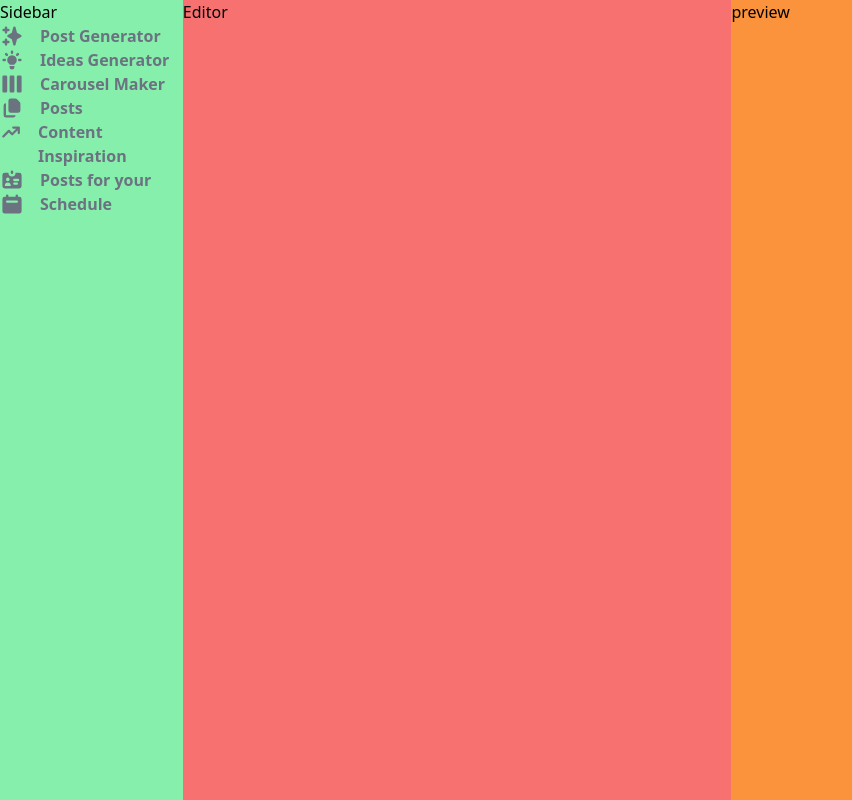
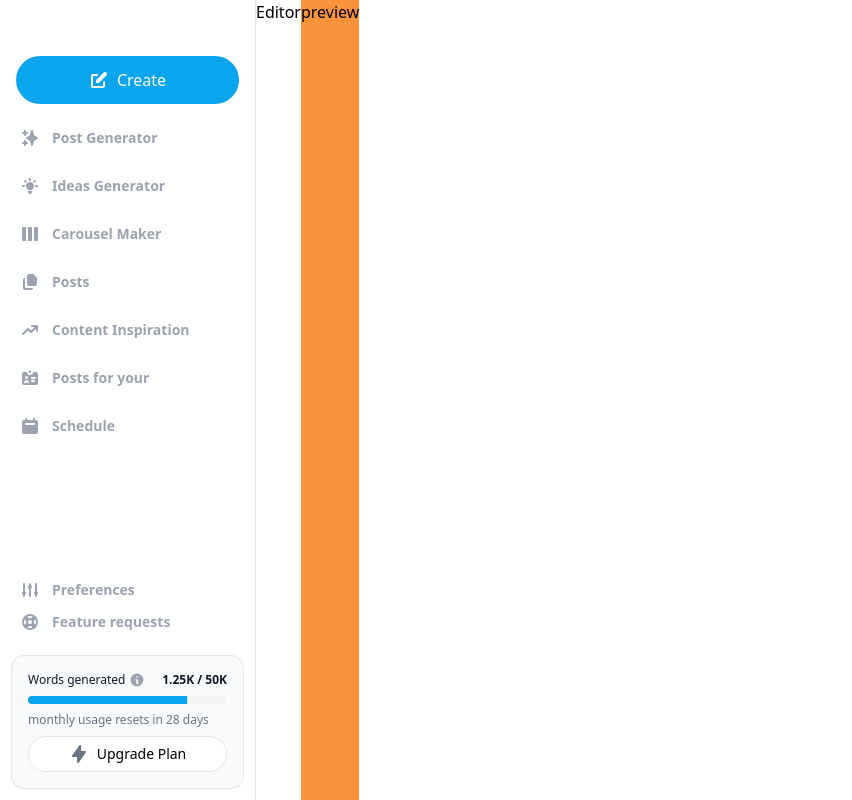
Before and after one commit to xenomech/kinda-scribe, a React (Vite) app: page / in a window 1280 px wide. Shown: the whole page, without its empty margins (0-852 px from the left). Built offline with nearby package versions, Linux system fonts and the light colour scheme.

Commit message:
feat: bare min sidebar

```diff
--- a/package.json
+++ b/package.json
@@ -15,6 +15,7 @@
     "@heroicons/react": "1.0.6",
     "@radix-ui/react-avatar": "^1.0.4",
     "@radix-ui/react-dropdown-menu": "^2.0.6",
+    "@radix-ui/react-progress": "^1.0.3",
     "@radix-ui/react-separator": "^1.0.3",
     "@radix-ui/react-slot": "^1.0.2",
     "@radix-ui/react-toggle": "^1.0.3",
@@ -30,6 +31,7 @@
   "devDependencies": {
     "@commitlint/cli": "^18.6.0",
     "@commitlint/config-conventional": "^18.6.0",
+    "@types/node": "^20.11.10",
     "@types/react": "^18.2.43",
     "@types/react-dom": "^18.2.17",
     "@typescript-eslint/eslint-plugin": "^6.14.0",
--- a/src/components/compounds/editor.tsx
+++ b/src/components/compounds/editor.tsx
@@ -1,5 +1,5 @@
 const Editor = () => {
-  return <div className="bg-red-400 md:w-1/2">Editor</div>;
+  return <div className="">Editor</div>;
 };
 
 export default Editor;
--- a/src/components/compounds/preview.tsx
+++ b/src/components/compounds/preview.tsx
@@ -1,5 +1,5 @@
 const Preview = () => {
-  return <div className="bg-orange-400 md:w-1/2">preview</div>;
+  return <div className="bg-orange-400">preview</div>;
 };
 
 export default Preview;
--- a/src/components/compounds/sidebar.tsx
+++ b/src/components/compounds/sidebar.tsx
@@ -1,24 +1,59 @@
-import { PRIMARY_LINKS } from '@/configs';
+import { Button } from '@/components/ui/button';
+import { PRIMARY_LINKS, SECONDARY_LINKS } from '@/configs';
+import { PencilAltIcon } from '@heroicons/react/solid';
+import { UpgradePlanCard } from '../ui/upgrade-plan-card';
 
 const Sidebar = () => {
   return (
-    <div className="bg-green-300 md:w-1/6 md:h-screen">
-      Sidebar
-      <div>
+    <aside className="w-64 md:h-screen flex items-start flex-col border-r">
+      <div className="w-full px-4">
+        <div className="h-14 w-full "></div>
+        <Button
+          size="xl"
+          className="w-full flex items-center justify-center gap-2 text-base font-medium rounded-full"
+        >
+          <PencilAltIcon className="h-5 w-5" />
+          Create
+        </Button>
+      </div>
+      <div className="px-4 w-full h-full my-6">
+        <div className="pl-1 grow flex flex-col h-full justify-between items-start">
+          <div className="flex items-start justify-start flex-col gap-7">
             {PRIMARY_LINKS.map((item, index) => {
               return (
                 <a
-              className="flex gap-4 text-gray-500"
+                  className="text-sm font-semibold text-gray-600 transition-colors hover:text-gray-900 whitespace-nowrap group"
                   href={item.to}
                   key={index + 1}
                 >
-              <item.icon className="w-6 h-6" />
-              <span className="font-semibold">{item.label}</span>
+                  <div className="flex gap-3 items-center text-gray-400 group-hover:text-gray-500">
+                    <item.icon className="w-5 h-5 text-gray-400 transition-colors group-hover:text-gray-500" />
+                    {item.label}
+                  </div>
+                </a>
+              );
+            })}
+          </div>
+          <div className="flex items-start justify-start flex-col gap-3">
+            {SECONDARY_LINKS.map((item, index) => {
+              return (
+                <a
+                  className="text-sm font-semibold text-gray-600 transition-colors hover:text-gray-900 whitespace-nowrap group"
+                  href={item.to}
+                  key={index + 1}
+                >
+                  <div className="flex gap-3 items-center text-gray-400 group-hover:text-gray-500">
+                    <item.icon className="w-5 h-5 text-gray-400 transition-colors group-hover:text-gray-500" />
+                    {item.label}
+                  </div>
                 </a>
               );
             })}
           </div>
         </div>
+      </div>
+      <UpgradePlanCard />
+    </aside>
   );
 };
 
--- a/src/components/ui/button.tsx
+++ b/src/components/ui/button.tsx
@@ -14,7 +14,7 @@ const buttonVariants = cva(
     variants: {
       variant: {
         default:
-          'bg-neutral-900 text-neutral-50 hover:bg-neutral-900/90 dark:bg-neutral-50 dark:text-neutral-900 dark:hover:bg-neutral-50/90',
+          'bg-primary text-neutral-50 hover:bg-primary/90 dark:bg-neutral-50 dark:text-neutral-900 dark:hover:bg-neutral-50/90',
         destructive:
           'bg-red-500 text-neutral-50 hover:bg-red-500/90 dark:bg-red-900 dark:text-neutral-50 dark:hover:bg-red-900/90',
         outline:
@@ -30,6 +30,7 @@ const buttonVariants = cva(
         sm: 'h-9 rounded-md px-3',
         lg: 'h-11 rounded-md px-8',
         icon: 'h-10 w-10',
+        xl: 'px-6 py-3',
       },
     },
     defaultVariants: {
--- a/src/components/ui/card.tsx
+++ /dev/null
@@ -1,79 +0,0 @@
-import * as React from "react"
-
-import { cn } from "@/lib/utils"
-
-const Card = React.forwardRef<
-  HTMLDivElement,
-  React.HTMLAttributes<HTMLDivElement>
->(({ className, ...props }, ref) => (
-  <div
-    ref={ref}
-    className={cn(
-      "rounded-lg border border-neutral-200 bg-white text-neutral-950 shadow-sm dark:border-neutral-800 dark:bg-neutral-950 dark:text-neutral-50",
-      className
-    )}
-    {...props}
-  />
-))
-Card.displayName = "Card"
-
-const CardHeader = React.forwardRef<
-  HTMLDivElement,
-  React.HTMLAttributes<HTMLDivElement>
->(({ className, ...props }, ref) => (
-  <div
-    ref={ref}
-    className={cn("flex flex-col space-y-1.5 p-6", className)}
-    {...props}
-  />
-))
-CardHeader.displayName = "CardHeader"
-
-const CardTitle = React.forwardRef<
-  HTMLParagraphElement,
-  React.HTMLAttributes<HTMLHeadingElement>
->(({ className, ...props }, ref) => (
-  <h3
-    ref={ref}
-    className={cn(
-      "text-2xl font-semibold leading-none tracking-tight",
-      className
-    )}
-    {...props}
-  />
-))
-CardTitle.displayName = "CardTitle"
-
-const CardDescription = React.forwardRef<
-  HTMLParagraphElement,
-  React.HTMLAttributes<HTMLParagraphElement>
->(({ className, ...props }, ref) => (
-  <p
-    ref={ref}
-    className={cn("text-sm text-neutral-500 dark:text-neutral-400", className)}
-    {...props}
-  />
-))
-CardDescription.displayName = "CardDescription"
-
-const CardContent = React.forwardRef<
-  HTMLDivElement,
-  React.HTMLAttributes<HTMLDivElement>
->(({ className, ...props }, ref) => (
-  <div ref={ref} className={cn("p-6 pt-0", className)} {...props} />
-))
-CardContent.displayName = "CardContent"
-
-const CardFooter = React.forwardRef<
-  HTMLDivElement,
-  React.HTMLAttributes<HTMLDivElement>
->(({ className, ...props }, ref) => (
-  <div
-    ref={ref}
-    className={cn("flex items-center p-6 pt-0", className)}
-    {...props}
-  />
-))
-CardFooter.displayName = "CardFooter"
-
-export { Card, CardHeader, CardFooter, CardTitle, CardDescription, CardContent }
--- /dev/null
+++ b/src/components/ui/progress.tsx
@@ -0,0 +1,26 @@
+import * as ProgressPrimitive from '@radix-ui/react-progress';
+import * as React from 'react';
+
+import { cn } from '@/lib/utils';
+
+const Progress = React.forwardRef<
+  React.ElementRef<typeof ProgressPrimitive.Root>,
+  React.ComponentPropsWithoutRef<typeof ProgressPrimitive.Root>
+>(({ className, value, ...props }, ref) => (
+  <ProgressPrimitive.Root
+    ref={ref}
+    className={cn(
+      'relative h-4 w-full overflow-hidden rounded-full bg-neutral-100 dark:bg-neutral-800',
+      className
+    )}
+    {...props}
+  >
+    <ProgressPrimitive.Indicator
+      className="h-full w-full flex-1 bg-primary transition-all dark:bg-neutral-50"
+      style={{ transform: `translateX(-${100 - (value || 0)}%)` }}
+    />
+  </ProgressPrimitive.Root>
+));
+Progress.displayName = ProgressPrimitive.Root.displayName;
+
+export { Progress };
--- /dev/null
+++ b/src/components/ui/upgrade-plan-card.tsx
@@ -0,0 +1,38 @@
+import {
+  InformationCircleIcon,
+  LightningBoltIcon,
+} from '@heroicons/react/solid';
+import { Button } from './button';
+import { Progress } from './progress';
+
+export const UpgradePlanCard = () => {
+  return (
+    <div className="px-3 pb-3 w-full">
+      <div className="p-4 shadow-xs bg-gray-50 rounded-xl ring-1 ring-gray-200">
+        <div className="flex items-center justify-between gap-3">
+          <div className="flex items-center flex-1 gap-1">
+            <span className="text-xs font-medium text-gray-900">
+              Words generated
+            </span>
+            <InformationCircleIcon className="w-4 h-4 text-gray-400 transition-all duration-150 cursor-pointer hover:text-gray-600" />
+          </div>
+          <span className="text-xs font-semibold text-gray-900">
+            1.25K / 50K
+          </span>
+        </div>
+        <Progress className="h-2 mt-2" value={80} />
+        <span className="block mt-2 text-xs font-medium text-gray-500">
+          monthly usage resets in 28 days
+        </span>
+        <Button
+          className="w-full rounded-full mt-2 gap-2"
+          variant="outline"
+          size="sm"
+        >
+          <LightningBoltIcon className="w-5 h-5 text-gray-500" />
+          Upgrade Plan
+        </Button>
+      </div>
+    </div>
+  );
+};
--- a/src/configs/index.ts
+++ b/src/configs/index.ts
@@ -1,19 +1,21 @@
 import {
+  AdjustmentsIcon,
   CalendarIcon,
   DocumentDuplicateIcon,
   IdentificationIcon,
   LightBulbIcon,
   SparklesIcon,
+  SupportIcon,
   TrendingUpIcon,
   ViewBoardsIcon,
 } from '@heroicons/react/solid';
 import React from 'react';
-export interface PRIMARY_LINK_INTERFACE {
+export interface LINK_INTERFACE {
   label: string;
   icon: (props: React.SVGProps<SVGSVGElement>) => JSX.Element;
   to: string;
 }
-export const PRIMARY_LINKS: PRIMARY_LINK_INTERFACE[] = [
+export const PRIMARY_LINKS: LINK_INTERFACE[] = [
   {
     label: 'Post Generator',
     icon: SparklesIcon,
@@ -50,3 +52,15 @@ export const PRIMARY_LINKS: PRIMARY_LINK_INTERFACE[] = [
     to: '#',
   },
 ];
+export const SECONDARY_LINKS: LINK_INTERFACE[] = [
+  {
+    label: 'Preferences',
+    icon: AdjustmentsIcon,
+    to: '#',
+  },
+  {
+    label: 'Feature requests',
+    icon: SupportIcon,
+    to: '#',
+  },
+];
--- a/src/main.tsx
+++ b/src/main.tsx
@@ -1,7 +1,7 @@
+import '@/styles/globals.css';
 import React from 'react';
 import ReactDOM from 'react-dom/client';
 import App from './App.tsx';
-import './styles/globals.css';
 ReactDOM.createRoot(document.getElementById('root')!).render(
   <React.StrictMode>
     <App />
--- a/tailwind.config.ts
+++ b/tailwind.config.js
@@ -1,8 +1,7 @@
-import type { Config } from 'tailwindcss';
-
+import animate from 'tailwindcss-animate';
 const config = {
   darkMode: ['class'],
-  content: ['./index.html', './src/**/*.{js,ts,jsx,tsx}'],
+  content: ['./index.html', './src/**/**/*.{ts,tsx}'],
 
   prefix: '',
   theme: {
@@ -14,6 +13,9 @@ const config = {
       },
     },
     extend: {
+      colors: {
+        primary: '#0BA5ED',
+      },
       keyframes: {
         'accordion-down': {
           from: { height: '0' },
@@ -30,7 +32,7 @@ const config = {
       },
     },
   },
-  plugins: [require('tailwindcss-animate')],
-} satisfies Config;
+  plugins: [animate],
+};
 
 export default config;
```
Also changed, not shown: 1 other file (tests, documents, lock files or other folders). Lines whose indentation alone changed are shown as unchanged.
